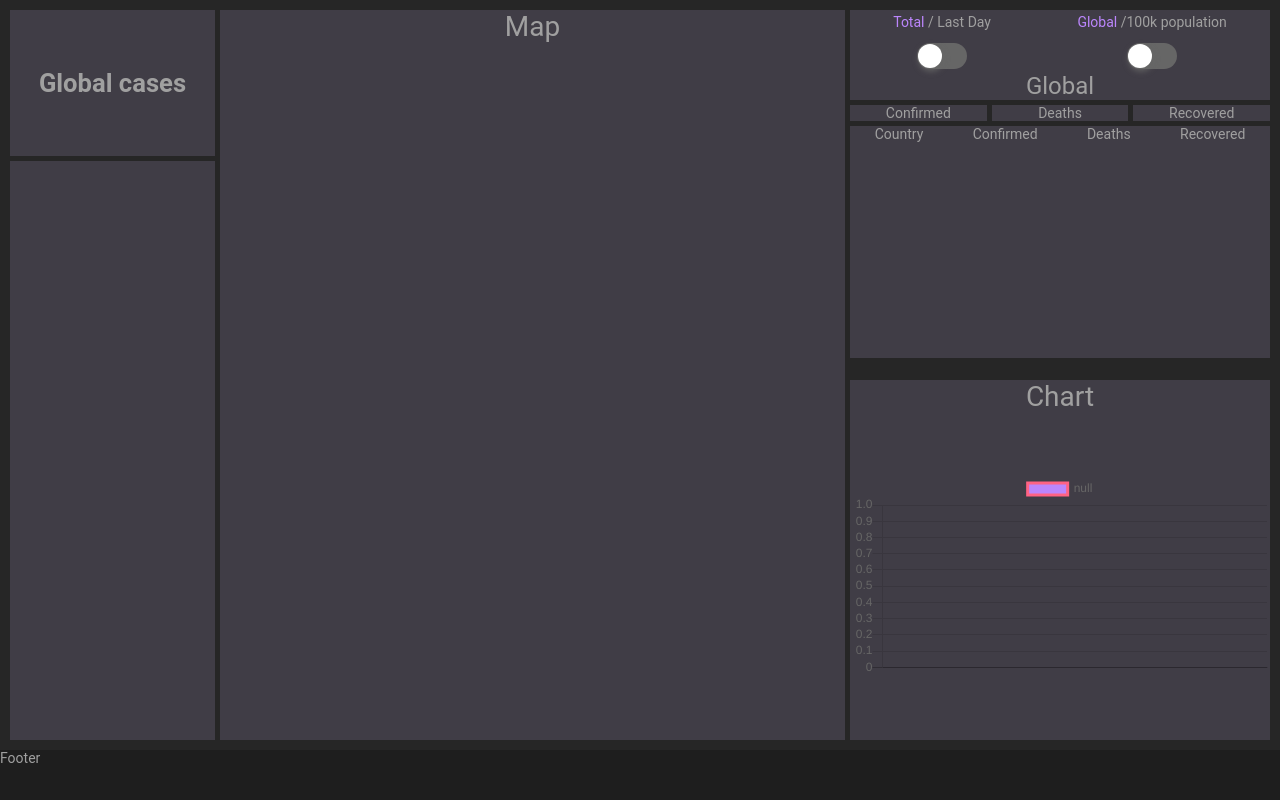
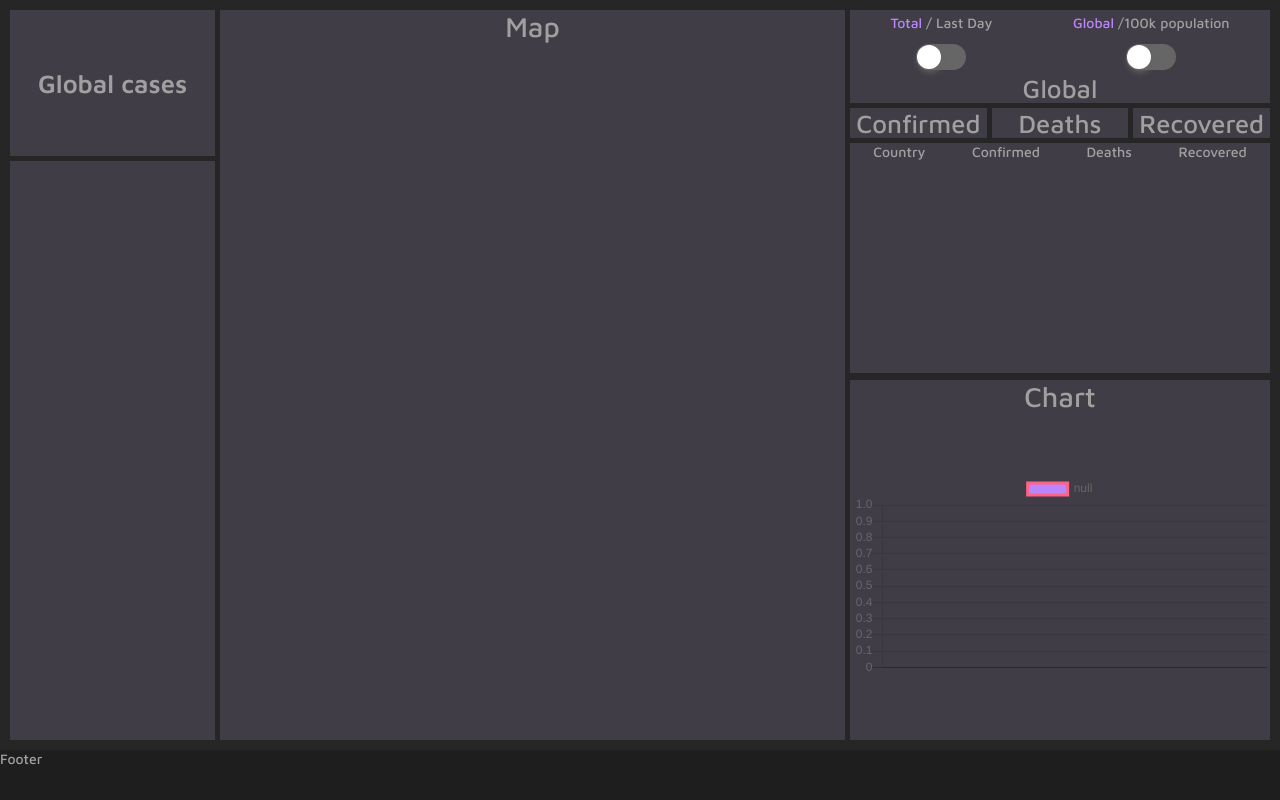
Before and after one commit to ArseniyXaoc/Covid-dashboard, a website built with webpack: page src/index.html in a window 1280 px wide. Built offline with nearby package versions, Linux system fonts and the light colour scheme; no server answers.

Commit message:
feat: font style, fix:font size

```diff
--- a/src/index.html
+++ b/src/index.html
@@ -5,6 +5,8 @@
     <meta charset="UTF-8">
     <meta name="viewport" content="width=device-width, initial-scale=1.0">
     <title>Covid-dashboard-2020</title>
+    <link rel="preconnect" href="https://fonts.gstatic.com">
+    <link href="https://fonts.googleapis.com/css2?family=Maven+Pro:wght@500;600&display=swap" rel="stylesheet">
 </head>
 
 <body>
--- a/src/styles/index.scss
+++ b/src/styles/index.scss
@@ -8,7 +8,7 @@
     box-sizing: border-box;
     color: $main-text-color;
     font-size: 14px;
-    font-family: 'Roboto';
+    font-family: 'Maven Pro', sans-serif;
 }
 
 .table, .chart, .map, .list, .globalCases {
--- a/src/styles/table.scss
+++ b/src/styles/table.scss
@@ -14,6 +14,9 @@
     &:hover{
         cursor: pointer;
         background-color: $light-gray-background;
+    }
+    span {
+        font-size: 2vw;
     }
 }
 
@@ -52,7 +55,7 @@
     }
 
     &__main-text {
-        font-size: 24px;
+        font-size: 2vw;
     }
 }
 
@@ -102,7 +105,7 @@
 }
 
 .Table__List-data-text {
-    font-size: 18px;
+    font-size: 2vw;
 }
 
 .table__indicators-wrap{
```
